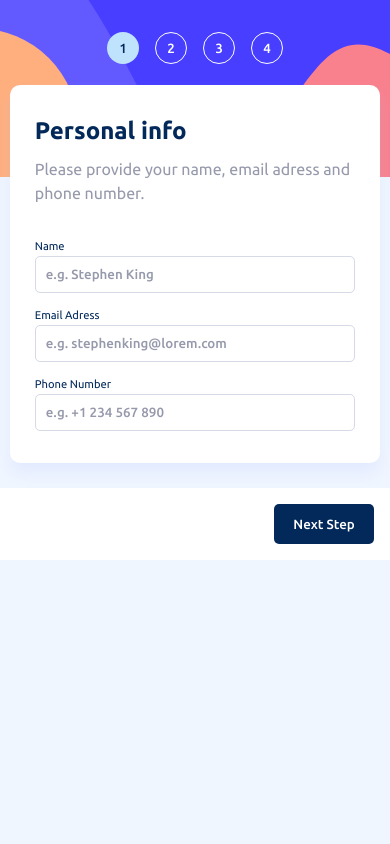
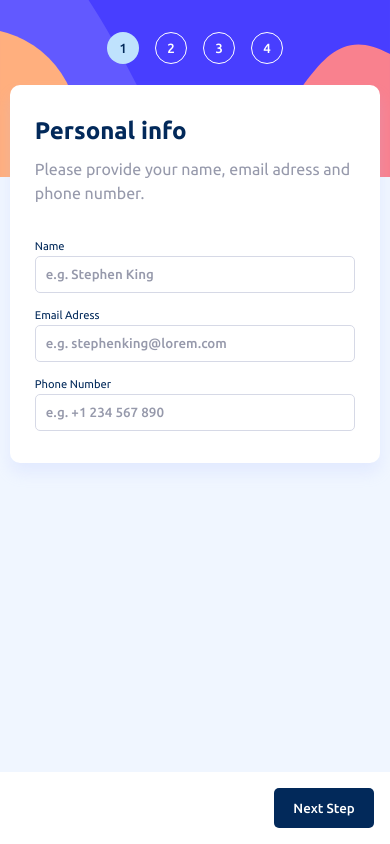
Before and after one commit to leo-jcq/multi-step-form, a React (Vite) app: page / in a window 390 px wide. Built offline with nearby package versions, Linux system fonts and the light colour scheme.

Commit message:
📱 fix mobile design

```diff
--- a/src/App.scss
+++ b/src/App.scss
@@ -1,12 +1,11 @@
 @import "/scss/variables";
 
 .app {
-    min-height: 100vh;
-    height: 100%;
-
     background-color: $magnolia;
 
     & > .container {
+        height: 100vh;
+
         display: flex;
         flex-direction: column;
         gap: 25px;
```
